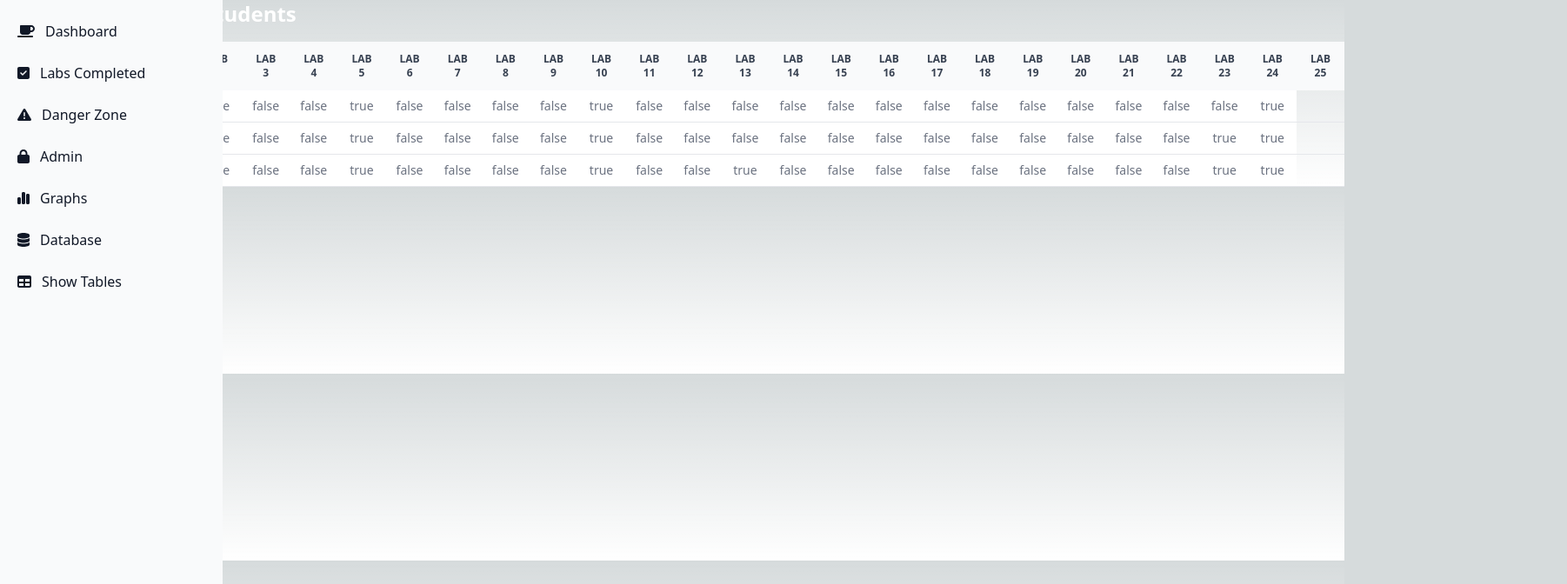
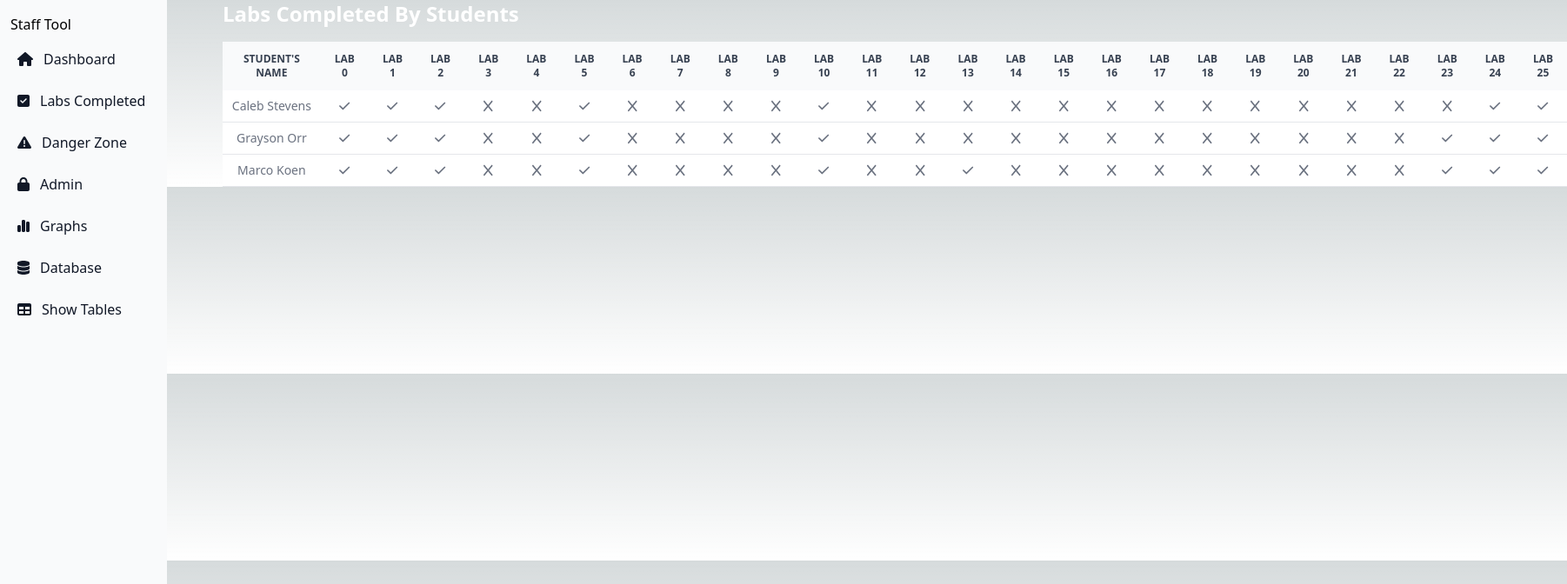
Before and after one commit to CalebStephens/CheckpointTool, a Next.js app in the folder checkpoint-tool/: page /labsCompletedPage in a window 1280 px wide. Shown: the top 672 px of the page at 87% size, 1802 px wide, since content can reach past the window. Built offline with nearby package versions, Linux system fonts and the light colour scheme.

Commit message:
layout of base components

```diff
--- a/checkpoint-tool/components/LabsCompleted.js
+++ b/checkpoint-tool/components/LabsCompleted.js
@@ -1,10 +1,14 @@
+import { FontAwesomeIcon } from "@fortawesome/react-fontawesome";
+import { faCoffee, faSquareCheck, faLock, faChartSimple, faDatabase, faTable, faBars, faTriangleExclamation, faHouse, faCheck, faX } from '@fortawesome/free-solid-svg-icons'
+
+
 const LabsCompleted = () => {
     const labNumber = 25;
     const users =
     [
-        {name: "Caleb Stevens", labs: "true, true, true, false, false, true, false, false, false, false, true, false, false, false, false, false, false, false, false, false, false, false, false, false, true"},
-        {name: "Grayson Orr", labs: "true, true, true, false, false, true, false, false, false, false, true, false, false, false, false, false, false, false, false, false, false, false, false, true, true"},
-        {name: "Marco Koen", labs: "true, true, true, false, false, true, false, false, false, false, true, false, false, true, false, false, false, false, false, false, false, false, false, true, true"}
+        {name: "Caleb Stevens", labs: "true, true, true, false, false, true, false, false, false, false, true, false, false, false, false, false, false, false, false, false, false, false, false, false, true, true"},
+        {name: "Grayson Orr", labs: "true, true, true, false, false, true, false, false, false, false, true, false, false, false, false, false, false, false, false, false, false, false, false, true, true, true"},
+        {name: "Marco Koen", labs: "true, true, true, false, false, true, false, false, false, false, true, false, false, true, false, false, false, false, false, false, false, false, false, true, true, true"}
     ];
 
     const renderLabNumbers = () => {
@@ -23,7 +27,7 @@ const LabsCompleted = () => {
                 <tr class="bg-white border-b dark:bg-gray-800 dark:border-gray-700 hover:bg-gray-50 dark:hover:bg-gray-600">
                     <td class="px-2 py-2">{user.name}</td>
                     {user.labs.split(', ').map((lab, index) => {
-                        return <td class="px-2 py-2" key={index}>{lab}</td>
+                        return <td class="px-2 py-2" key={index}>{(lab == 'true' ? <FontAwesomeIcon icon={faCheck}/> : <FontAwesomeIcon icon={faX}/>)}</td>
                     })}
                 </tr>
             )
--- a/checkpoint-tool/components/SideBar.js
+++ b/checkpoint-tool/components/SideBar.js
@@ -1,5 +1,5 @@
   import { FontAwesomeIcon } from '@fortawesome/react-fontawesome'
-  import { faCoffee, faSquareCheck, faLock, faChartSimple, faDatabase, faTable, faBars, faTriangleExclamation } from '@fortawesome/free-solid-svg-icons'
+  import { faCoffee, faSquareCheck, faLock, faChartSimple, faDatabase, faTable, faBars, faTriangleExclamation, faHouse } from '@fortawesome/free-solid-svg-icons'
   import Link from 'next/link';
 
 const SideBar = () => {
@@ -15,12 +15,14 @@ const SideBar = () => {
         <FontAwesomeIcon icon={faBars} />
       </button>
 
-      <aside id="default-sidebar" class="fixed top-0 left-0 z-40 w-64 h-screen transition-transform -translate-x-full sm:translate-x-0" aria-label="Sidebar">
+      <aside id="default-sidebar" class="fixed top-0 left-0 z-40 w-48 h-screen transition-transform -translate-x-full sm:translate-x-0" aria-label="Sidebar">
         <div class="h-full px-3 py-4 overflow-y-auto bg-gray-50 dark:bg-gray-800">
+
           <ul class="space-y-2 font-medium">
+            <h1>Staff Tool</h1>
             <li>
               <a href="#" class="flex items-center p-2 text-gray-900 rounded-lg dark:text-white hover:bg-gray-100 dark:hover:bg-gray-700 group">
-              <FontAwesomeIcon icon={faCoffee} />
+              <FontAwesomeIcon icon={faHouse} />
 
                 <span class="flex-1 ml-3 whitespace-nowrap">Dashboard</span>
               </a>
--- a/checkpoint-tool/components/layout.js
+++ b/checkpoint-tool/components/layout.js
@@ -2,11 +2,11 @@ import SideBar from './SideBar'
 
 const Layout = ({ children }) => {
   return (
-    <div>
+    <div className='flex flex-row'>
     <div>
       <SideBar />
       </div>
-      <div>
+      <div className='ml-64'>
       <main>{children}</main>
       </div>
     </div>
```
